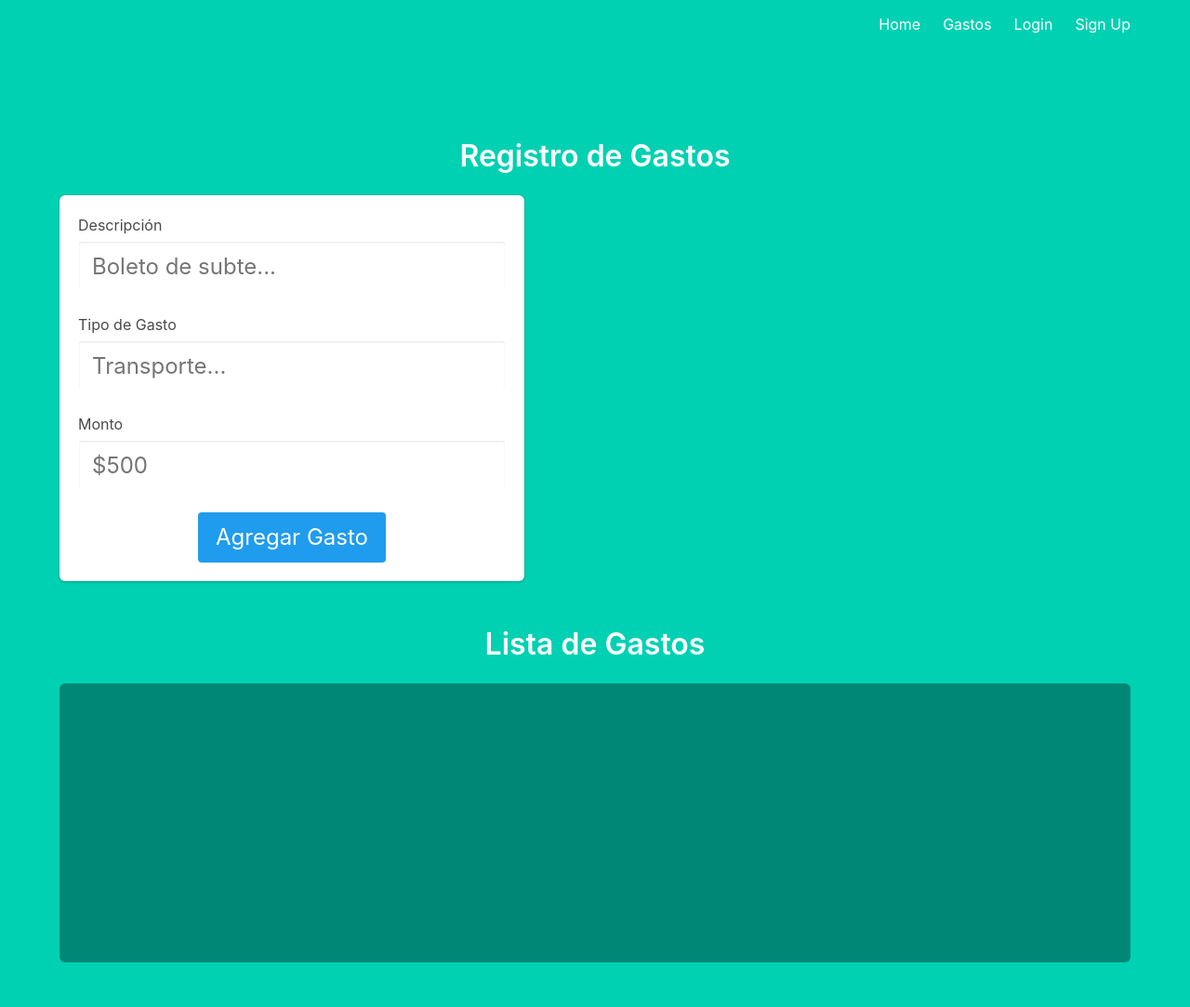
After one commit to AriadnaNaya/tp-algoritmos, a Flask app: template templates/gastos.html in a window 1280 px wide. The commit adds this page. Shown: the whole page at 93% size. Run offline with Flask 3, Linux system fonts and the light colour scheme; the template is opened without the code that fills it, so the values that code supplies are empty.

Commit message:
feat(gastos): se agrego la landing de gastos y la de edicion

```diff
--- /dev/null
+++ b/gastos.py
@@ -0,0 +1,51 @@
+from flask import Flask, render_template, request, redirect, url_for
+import sqlite3
+
+app = Flask(__name__)
+db_path = 'gastos.db'
+
+def create_table():
+    conn = sqlite3.connect(db_path)
+    cursor = conn.cursor()
+    cursor.execute('''
+        CREATE TABLE IF NOT EXISTS gastos (
+            id INTEGER PRIMARY KEY AUTOINCREMENT,
+            descripcion TEXT NOT NULL,
+            tipo TEXT NOT NULL,
+            monto REAL NOT NULL
+        )
+    ''')
+    conn.commit()
+    conn.close()
+
+@app.route('/')
+def index():
+    create_table()
+    return render_template('index.html')
+
+@app.route('/view_gastos', methods=['GET', 'POST'])
+def gastos():
+    create_table()
+    if request.method == 'POST':
+        descripcion = request.form['descripcion']
+        tipo = request.form['tipo']
+        monto = request.form['monto']
+
+        conn = sqlite3.connect(db_path)
+        cursor = conn.cursor()
+        cursor.execute('INSERT INTO gastos (descripcion, tipo, monto) VALUES (?, ?, ?)', (descripcion, tipo, monto))
+        conn.commit()
+        conn.close()
+
+        return redirect(url_for('gastos'))
+
+    conn = sqlite3.connect(db_path)
+    cursor = conn.cursor()
+    cursor.execute('SELECT * FROM gastos')
+    gastos = cursor.fetchall()
+    conn.close()
+
+    return render_template('gastos.html', gastos=gastos)
+
+if __name__ == '__main__':
+    app.run(debug=True)
--- /dev/null
+++ b/static/styles/components/_form.css
@@ -0,0 +1,122 @@
+/* Mobile */
+@media screen and (min-width: 320px) {
+    .bills-form {
+        max-width: 500px;
+        background-color: #fff;
+        border-radius: 6px;
+        box-shadow: 0 2px 3px rgba(10,10,10,.1), 0 0 0 1px rgba(10,10,10,.1);
+        color: #4a4a4a;
+        display: block;
+        padding: 1.25rem;
+    }
+
+    .bills-form--field {
+        display: flex;
+        flex-direction: column;
+    }
+
+    .bills-form--field__label {
+        text-align: left;
+        margin-bottom: 5px;
+    }
+
+    .bills-form--field__input {
+        background-color: #fff;
+        border-color: #dbdbdb;
+        color: #363636;
+        box-shadow: inset 0 1px 2px rgba(10,10,10,.1);
+        max-width: 100%;
+        width: 100%;
+        font-size: 1.5rem;
+        align-items: center;
+        border: 1px solid transparent;
+        border-radius: 4px;
+        display: inline-flex;
+        height: 2.25em;
+        justify-content: flex-start;
+        line-height: 1.5;
+        padding-bottom: calc(0.375em - 1px);
+        padding-left: calc(0.625em - 1px);
+        padding-right: calc(0.625em - 1px);
+        padding-top: calc(0.375em - 1px);
+        position: relative;
+        vertical-align: top;
+    }
+
+    .bills-form--submit-button {
+        background-color: #209cee;
+        border-color: transparent;
+        color: #fff;
+        font-size: 1.5rem;
+        border-width: 1px;
+        cursor: pointer;
+        justify-content: center;
+        padding-bottom: calc(0.375em - 1px);
+        padding-left: 0.75em;
+        padding-right: 0.75em;
+        padding-top: calc(0.375em - 1px);
+        text-align: center;
+        white-space: nowrap;
+        border-radius: 4px;
+        line-height: 1.5;
+        height: 2.25em;
+    }
+
+    .bills-form--submit-button:hover {
+        background-color: #106eaf;
+    }
+
+    .bills--title {
+        font-size: 2rem;
+        font-weight: 600;
+        line-height: 1.125;
+        margin-bottom: 1.5rem;
+        color: #fff;
+        padding-top: 50px;
+    }
+
+    .bills-container {
+        background-color: #008775;
+        min-height: 300px;
+        padding: 10px 20px 20px;
+        border-radius: 6px;
+    }
+
+    .bills-container--item {
+        background-color: #fff;
+        border-radius: 6px;
+        color: #000000;
+        margin-bottom: 10px;
+        text-align: left;
+        padding: 10px;
+    }
+
+    .bills-container--item__delete,
+    .bills-container--item__edit {
+        background-color: #c0392b;
+        border-radius: 4px;
+        border: unset;
+        color: #ffffff;
+        cursor: pointer;
+        font-size: 12px;
+        padding: 3px 5px;
+    }
+
+    .bills-container--item__edit {
+        background-color: #2980b9;
+        color: #ffffff !important;
+    }
+}
+
+/* Tablet */
+
+/* Desktop */
+@media screen and (min-width: 1024px) {
+    .bills-container--item__delete:hover {
+        background-color: #a93226;
+    }
+
+    .bills-container--item__edit:hover {
+        background-color: #1f6077;
+    }
+}
--- /dev/null
+++ b/static/styles/components/_header.css
@@ -0,0 +1,12 @@
+@media screen and (min-width: 320px) and (max-width: 1024px) {
+    .navbar-menu,
+    .navbar-end {
+        display: flex !important;
+    }
+
+    .hero-head {
+        position: fixed;
+        width: 100vw;
+        z-index: 200;
+    }
+}
--- /dev/null
+++ b/static/styles/styles.css
@@ -0,0 +1,2 @@
+@import './components/_form.css';
+@import './components/_header.css'
--- a/templates/base.html
+++ b/templates/base.html
@@ -7,6 +7,7 @@
     <meta name="viewport" content="width=device-width, initial-scale=1">
     <title>Flask Auth Example</title>
     <link rel="stylesheet" href="https://cdnjs.cloudflare.com/ajax/libs/bulma/0.7.2/css/bulma.min.css" />
+    <link rel="stylesheet" href="{{ url_for('static', filename='styles/styles.css') }}">
 </head>
 
 <body>
@@ -19,6 +20,9 @@
                         <div class="navbar-end">
                             <a href="{{ url_for('main.index') }}" class="navbar-item">
                                 Home
+                            </a>
+                            <a href="{{ url_for('main.view_gastos') }}" class="navbar-item">
+                                Gastos
                             </a>
                             {% if current_user.is_authenticated %}
                             <a href="{{ url_for('main.profile') }}" class="navbar-item">
--- /dev/null
+++ b/templates/gastos.html
@@ -0,0 +1,51 @@
+{% extends "base.html" %}
+
+{% block content %}
+<div>
+    <h1 class="bills--title">Registro de Gastos</h1>
+    <form class="bills-form" method="post" action="{{ url_for('gastos') }}">
+        <div class="bills-form--field">
+            <label class="bills-form--field__label" for="descripcion">Descripción</label>
+            <input class="bills-form--field__input" type="text" id="descripcion" name="descripcion" required
+                placeholder="Boleto de subte...">
+        </div>
+        <br>
+        <div class="bills-form--field">
+            <label class="bills-form--field__label" for="tipo">Tipo de Gasto</label>
+            <input class="bills-form--field__input" type="text" id="tipo" name="tipo" required
+                placeholder="Transporte...">
+        </div>
+        <br>
+        <div class="bills-form--field">
+            <label class="bills-form--field__label" for="monto">Monto</label>
+            <input class="bills-form--field__input" type="number" id="monto" name="monto" required placeholder="$500">
+        </div>
+        <br>
+        <button class="bills-form--submit-button" type="submit">Agregar Gasto</button>
+    </form>
+
+    <h2 class="bills--title">Lista de Gastos</h2>
+    <ul class="bills-container">
+        {% for gasto in gastos %}
+        <li class="bills-container--item">
+            <div>
+                <div>
+                    Descripción: <b>{{ gasto.descripcion }}</b>
+                    </br>
+                    Tipo: <b>{{ gasto.tipo }}</b>
+                </div>
+                Monto: <b>${{ gasto.monto }}</b>
+            </div>
+            </br>
+            <div>
+                <a href="{{ url_for('editar_gasto', gasto_id=gasto.id) }}"
+                    class="bills-container--item__edit">Editar</a>
+                <form method="post" action="{{ url_for('eliminar_gasto', gasto_id=gasto.id) }}" style="display:inline;">
+                    <button type="submit" class="bills-container--item__delete">Eliminar</button>
+                </form>
+            </div>
+        </li>
+        {% endfor %}
+    </ul>
+</div>
+{% endblock %}
```
Also changed, not shown: __init__.py (+54 -8 lines), main.py (+7 -0 lines), models.py (+11 -0 lines), templates/editar_gasto.html (added, +24 -0 lines). Lines whose indentation alone changed are shown as unchanged.
